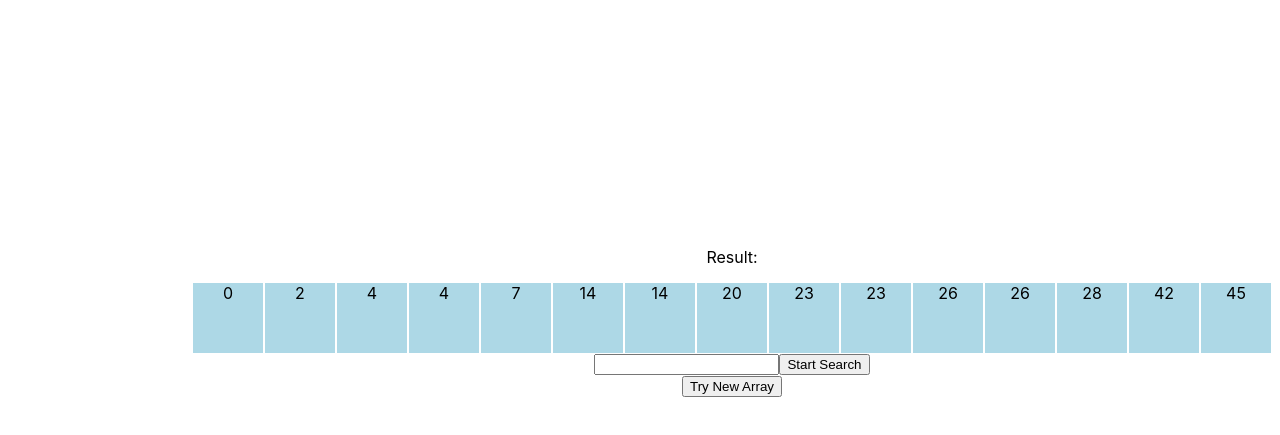
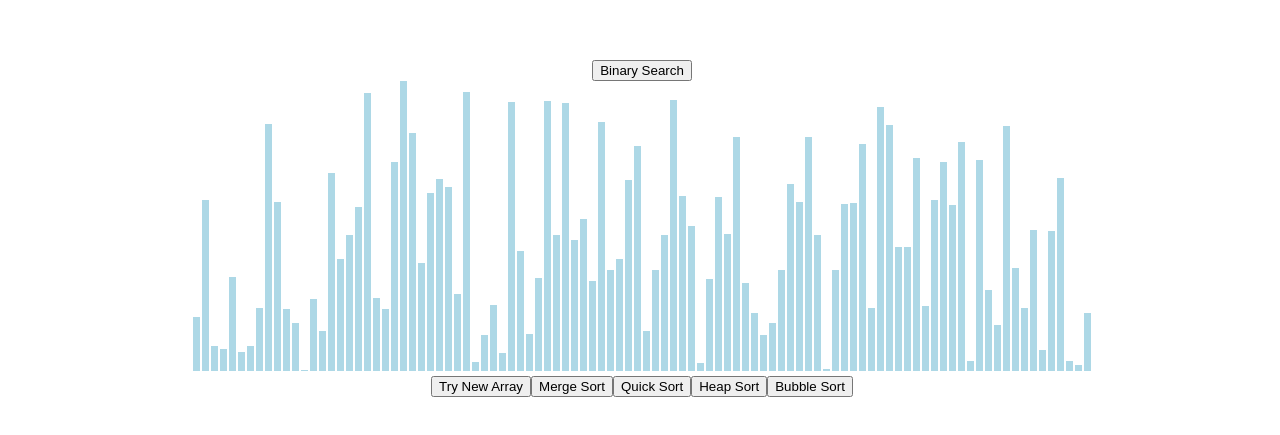
Before and after one commit to monishprojs/algorithmVisualizer, a React (Create React App) app: page /sorting in a window 1280 px wide. Shown: the part 163-598 px from the top of the page. Built offline with nearby package versions, Linux system fonts and the light colour scheme.

Commit message:
added react routing

```diff
--- a/package.json
+++ b/package.json
@@ -8,6 +8,7 @@
     "@testing-library/user-event": "^13.5.0",
     "react": "^18.2.0",
     "react-dom": "^18.2.0",
+    "react-router-dom": "^6.14.1",
     "react-scripts": "5.0.1",
     "web-vitals": "^2.1.4"
   },
--- a/src/App.js
+++ b/src/App.js
@@ -1,13 +1,28 @@
 import logo from './logo.svg';
 import './App.css';
-import SortingVisualizer from './SortingVisualizer/SortingVisualizer'
-import SearchingVisualizer from './searchingVisualizer/serachingVisualizer.jsx'
+import SortingVisualizer from './SortingVisualizer/SortingVisualizer';
+import SearchingVisualizer from './searchingVisualizer/serachingVisualizer.jsx';
+
+import {
+  BrowserRouter as Router,
+  Routes,
+  Route,
+  Navigate,
+} from "react-router-dom";
 
 //add pathfinder solver and sudoku
 function App() {
   return (
     <div className="App">
-      <SearchingVisualizer></SearchingVisualizer>
+      <Router>
+        <Routes>
+          <Route path="/searching" element={<SearchingVisualizer />} />
+
+          <Route path="/sorting" element={<SortingVisualizer/>} />
+
+          <Route path="/" element={<Navigate replace to="/sorting" />} />
+        </Routes>
+      </Router>
     </div>
   );
 }
--- a/src/SortingVisualizer/SortingVisualizer.jsx
+++ b/src/SortingVisualizer/SortingVisualizer.jsx
@@ -4,8 +4,14 @@ import { useEffect, useState } from 'react';
 import getMergeSortAnimations from '../sortingAlgorithms/mergeSort.js';
 import getQuickSortAnimations from '../sortingAlgorithms/quickSort.js';
 import getHeapSortAnimations from '../sortingAlgorithms/heapSort.js';
+import { useNavigate } from "react-router-dom";
 
 function SortingVisualizer(){
+
+    const navigate = useNavigate();
+    function goSearch() {
+        navigate("/searching");
+    }
 
 
     const[nums,setNums] = useState([])
@@ -120,6 +126,8 @@ function SortingVisualizer(){
 
         return (
             <div className='container'>
+                <button onClick={goSearch} className="homeButton">Binary Search</button>
+                <br />
             {nums.map((value,index) => (
                 <div className='bar'
                 key={index}
--- a/src/searchingVisualizer/serachingVisualizer.jsx
+++ b/src/searchingVisualizer/serachingVisualizer.jsx
@@ -2,8 +2,14 @@ import React from 'react';
 import './searchingVisualizer.css';
 import { useEffect, useState } from 'react';
 import getMergeSortAnimations from '../sortingAlgorithms/mergeSort';
+import { useNavigate } from "react-router-dom";
 
 function SearchingVisualizer(){
+    const navigate = useNavigate();
+    function goSort() {
+        navigate("/sorting");
+    }
+
     const [Sorted,setSorted] = useState([]);
     const [res,setRes] = useState("");
 
@@ -67,6 +73,7 @@ function SearchingVisualizer(){
 
     return (
         <div className='container'>
+            <button onClick={goSort} className="homeButton">Sorting Algorithms</button>
             <p>Result:</p>
             <p id='res'>{res}</p>
             {Sorted.map((value, index) => (
```
Also changed, not shown: 1 other file (tests, documents, lock files or other folders).
